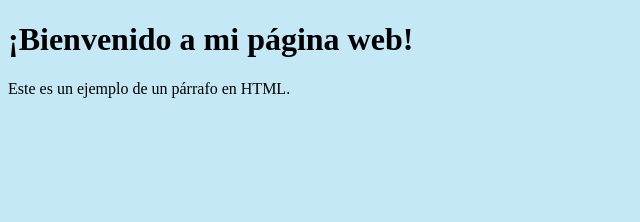
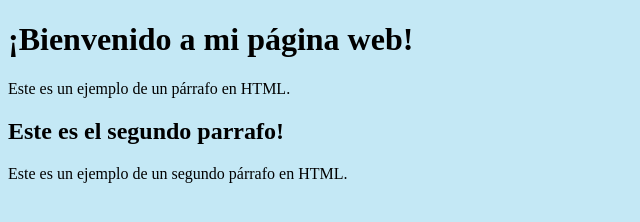
Before and after one commit to User202420256/LabGit2, a plain HTML site: page index.html in a window 1280 px wide. Shown: the whole page, without its empty margins (0-640 px from the left). Drawn offline with Linux system fonts and the light colour scheme.

Commit message:
Version2

```diff
--- a/index.html
+++ b/index.html
@@ -6,5 +6,7 @@
 <body style="background-color: #c4e8f5">
    <h1>¡Bienvenido a mi página web!</h1>
    <p>Este es un ejemplo de un párrafo en HTML.</p>
+   <h2>Este es el segundo parrafo!</h2>
+   <p>Este es un ejemplo de un segundo párrafo en HTML.</p>
 </body>
 </html>
```
